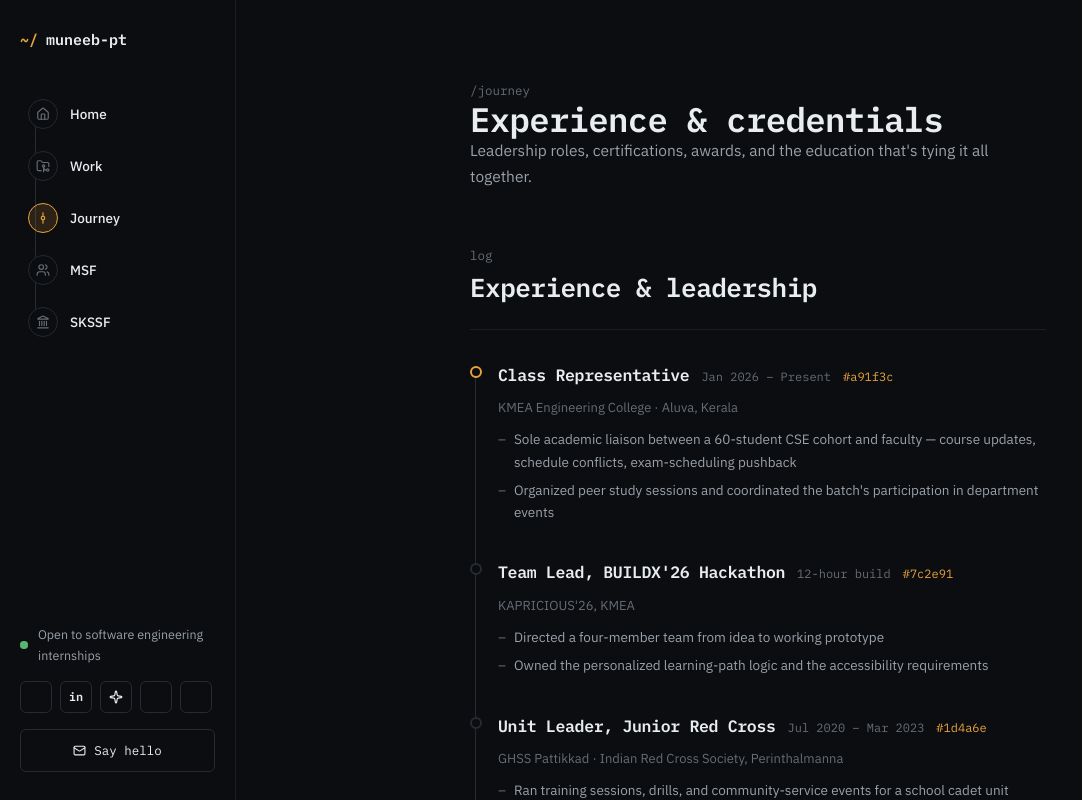
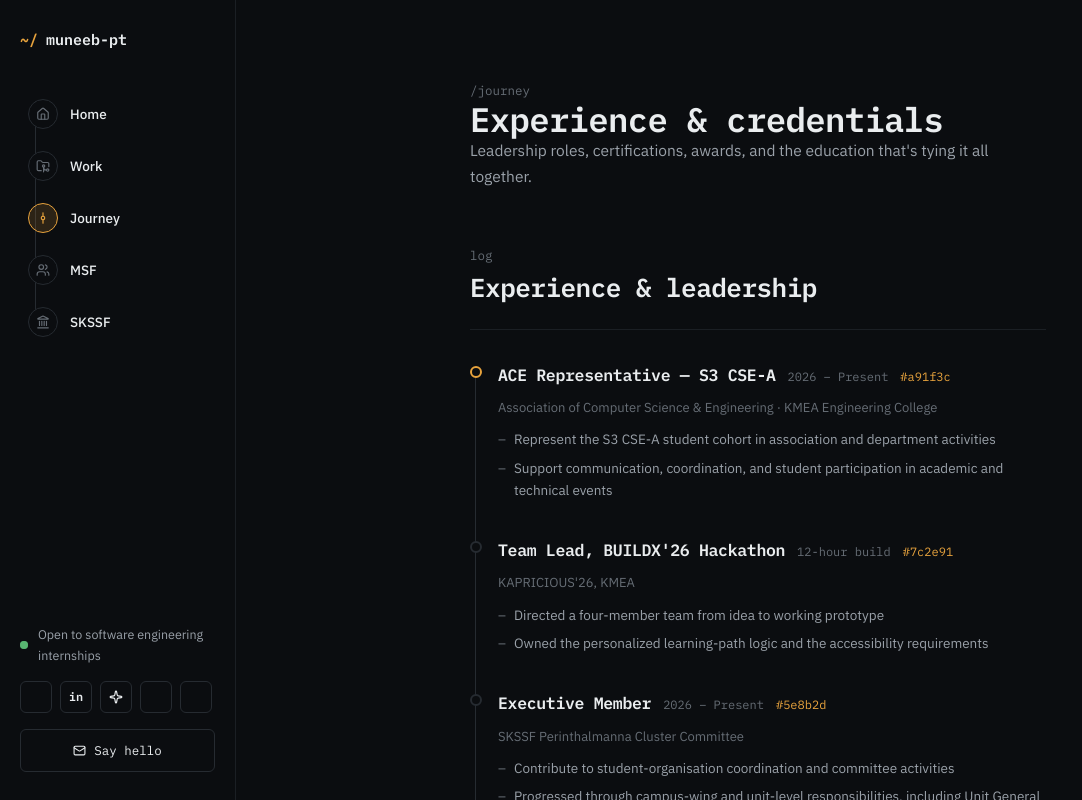
Before and after one commit to Muneeb-PT/Muneeb-PT.github.io, a React (Vite) app: page /journey in a window 1280 px wide. Shown: the top 800 px of the page, without its empty margins (0-1082 px from the left). Built offline with nearby package versions, Linux system fonts and the light colour scheme; some icons are missing.

Commit message:
Update current student leadership and SKSSF experience

```diff
--- a/src/data/journey.ts
+++ b/src/data/journey.ts
@@ -9,12 +9,12 @@ export interface TimelineEntry {
 export const timeline: readonly TimelineEntry[] = [
   {
     hash: "a91f3c",
-    title: "Class Representative",
-    date: "Jan 2026 – Present",
-    org: "KMEA Engineering College · Aluva, Kerala",
+    title: "ACE Representative — S3 CSE-A",
+    date: "2026 – Present",
+    org: "Association of Computer Science & Engineering · KMEA Engineering College",
     points: [
-      "Sole academic liaison between a 60-student CSE cohort and faculty — course updates, schedule conflicts, exam-scheduling pushback",
-      "Organized peer study sessions and coordinated the batch's participation in department events",
+      "Represent the S3 CSE-A student cohort in association and department activities",
+      "Support communication, coordination, and student participation in academic and technical events",
     ],
   },
   {
@@ -25,6 +25,16 @@ export const timeline: readonly TimelineEntry[] = [
     points: [
       "Directed a four-member team from idea to working prototype",
       "Owned the personalized learning-path logic and the accessibility requirements",
+    ],
+  },
+  {
+    hash: "5e8b2d",
+    title: "Executive Member",
+    date: "2026 – Present",
+    org: "SKSSF Perinthalmanna Cluster Committee",
+    points: [
+      "Contribute to student-organisation coordination and committee activities",
+      "Progressed through campus-wing and unit-level responsibilities, including Unit General Secretary and Working Secretary roles",
     ],
   },
   {
@@ -89,7 +99,7 @@ export const leadershipPages = [
     name: "SKSSF",
     fullName: "Samastha Kerala Sunni Students Federation",
     unit: "Manathmangalam Unit · Perinthalmanna Cluster",
-    blurb: "General Secretary to Working Secretary — organizational leadership and community fundraising.",
+    blurb: "Organizational leadership across campus-wing, unit, and cluster-level responsibilities.",
     accent: "#d7b56d",
   },
 ];
```
